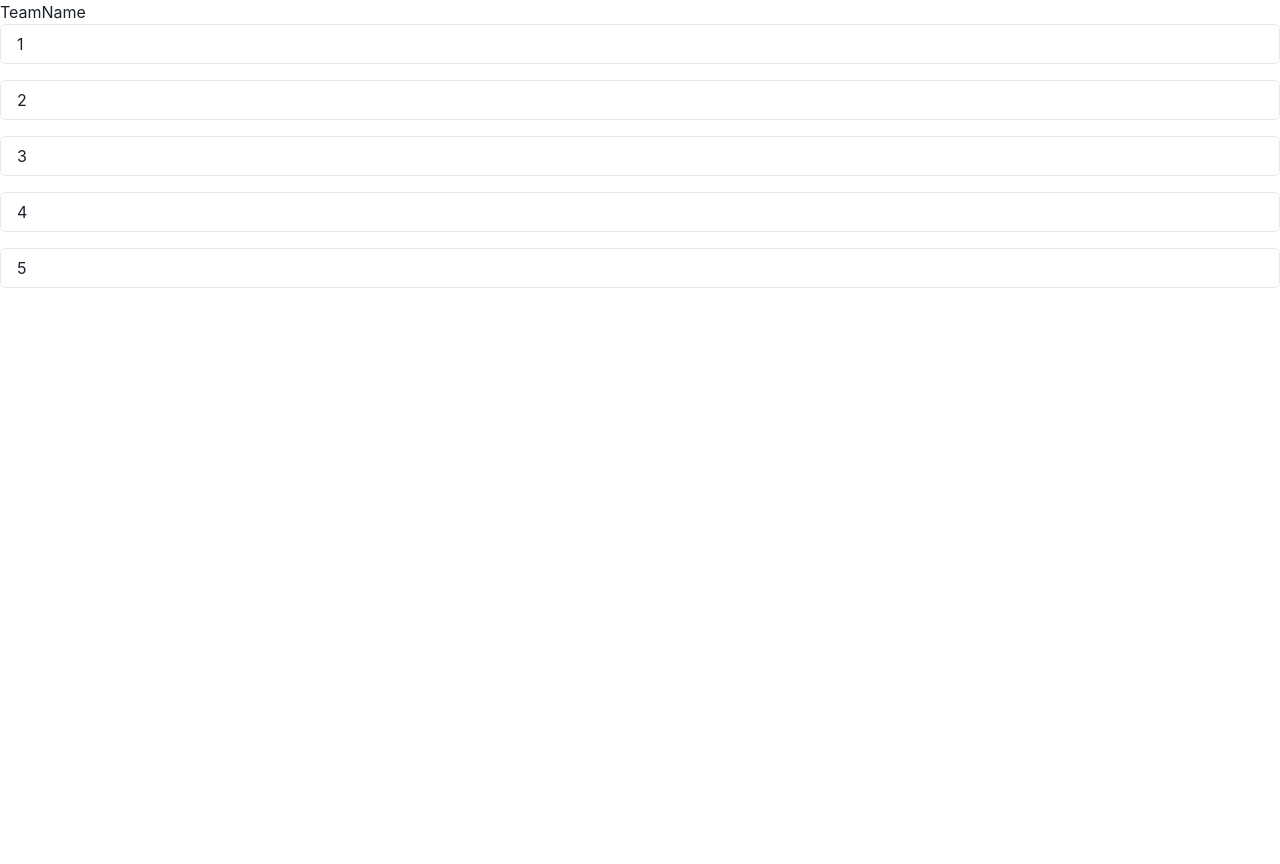
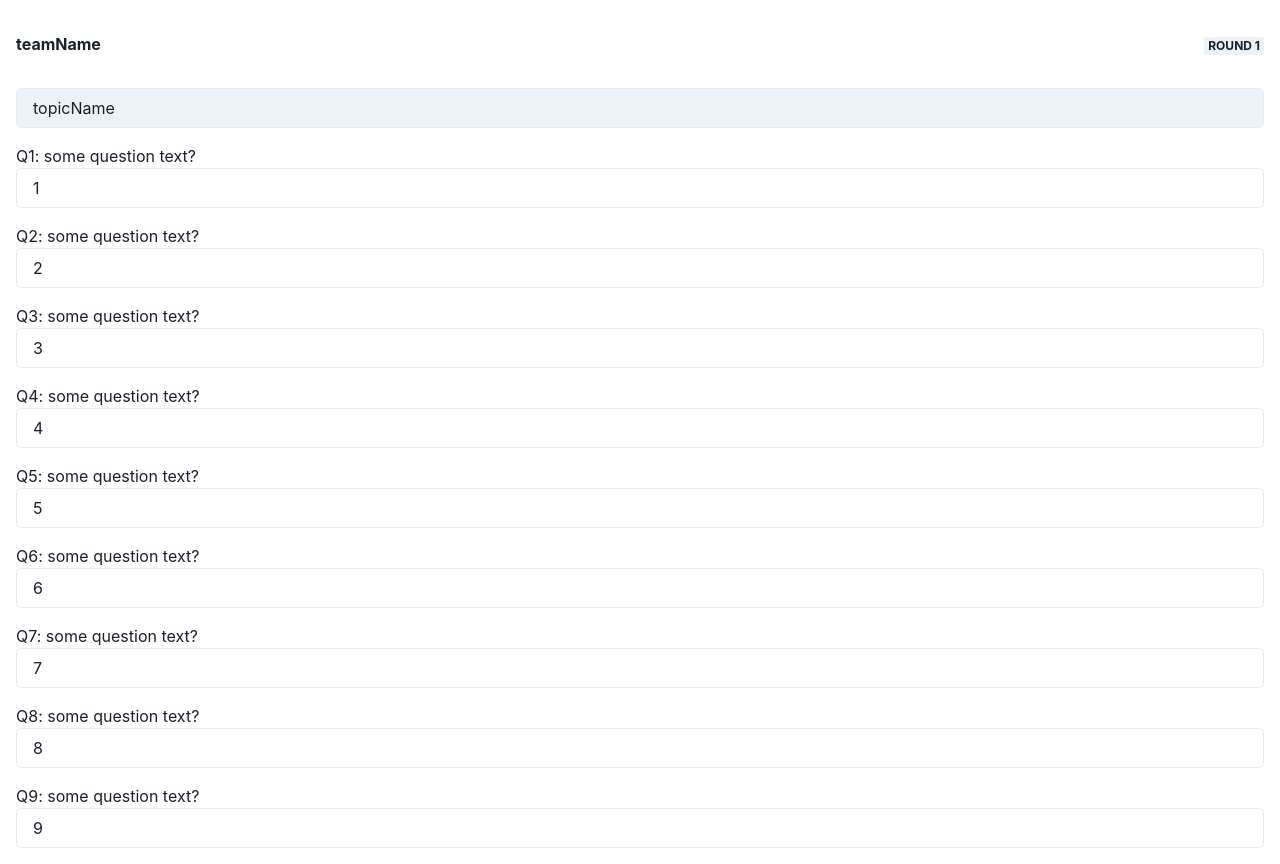
Before and after one commit to elijahmg/Pub-Quiz-App, a Next.js app: page /1/edit-overview in a window 1280 px wide. Before the commit the page ends 800 px from the top, so only its background shows below. Built offline with nearby package versions, Linux system fonts and the light colour scheme.

Commit message:
Feat/UI shit (#23)
* commit

* commit

* cr fixes

```diff
--- /dev/null
+++ b/components/headers/quiz-head.tsx
@@ -0,0 +1,46 @@
+import { Badge, Box, Flex, Input, Spacer, Text } from '@chakra-ui/react';
+
+interface QuizHeadProps {
+  teamName: string;
+  round: string;
+  topicName: string;
+}
+
+interface TopicProps {
+  topicName: string;
+}
+
+function Topic({ topicName }: TopicProps) {
+  return (
+    <Box pt={4} pb={4}>
+      <Input
+        backgroundColor={'#edf2f7'}
+        style={{ opacity: 1 }}
+        value={topicName}
+        disabled
+      />
+    </Box>
+  );
+}
+
+export default function QuizHead({
+  teamName,
+  round,
+  topicName
+}: QuizHeadProps) {
+  return (
+    <Box>
+      <Flex>
+        <Box pt={4} pb={4}>
+          <Text as="b">{teamName}</Text>
+        </Box>
+        <Spacer />
+        <Box pt={4} pb={4}>
+          <Badge>Round {round}</Badge>
+        </Box>
+      </Flex>
+
+      <Topic topicName={topicName} />
+    </Box>
+  );
+}
--- a/pages/[gameId]/edit-overview/index.tsx
+++ b/pages/[gameId]/edit-overview/index.tsx
@@ -1,7 +1,7 @@
-import { Input, Stack, Text } from '@chakra-ui/react';
-import { ChangeEvent } from 'react';
+import { Badge, Box, Flex, Input, Spacer, Stack, Text } from "@chakra-ui/react";
+import { ChangeEvent } from "react";
+import QuizHead from "../../../components/headers/quiz-head";
 
-const teamName = 'TeamName';
 const questions = [
   {
     number: 1,
@@ -23,6 +23,22 @@ const questions = [
     number: 5,
     answer: '5',
   },
+  {
+    number: 6,
+    answer: '6',
+  },
+  {
+    number: 7,
+    answer: '7',
+  },
+  {
+    number: 8,
+    answer: '8',
+  },
+  {
+    number: 9,
+    answer: '9',
+  },
 ];
 
 const handleChange = (e: ChangeEvent<HTMLInputElement>, index: number) => {
@@ -30,30 +46,41 @@ const handleChange = (e: ChangeEvent<HTMLInputElement>, index: number) => {
   console.log(questions);
 };
 
-function TeamName() {
-  return <Text>{teamName}</Text>;
-}
-
 function QuestionList() {
   return (
     <Stack spacing={4}>
       {questions.map((question, index) => (
-        <Input
-          key={index}
-          placeholder="Enter the answer"
-          defaultValue={question.answer}
-          onChange={(e) => handleChange(e, index)}
-        />
+        <Box key={index}>
+          <Text>Q{question.number}: some question text?</Text>
+          <Input
+            placeholder="Enter the answer"
+            defaultValue={question.answer}
+            onChange={(e) => handleChange(e, index)}
+          />
+        </Box>
       ))}
     </Stack>
   );
 }
 
+function Topic() {
+  return (
+    <Box pt={4} pb={4}>
+      <Input
+        backgroundColor={'#edf2f7'}
+        style={{ opacity: 1 }}
+        value="Topic name"
+        disabled
+      />
+    </Box>
+  );
+}
+
 export default function Page() {
   return (
-    <div>
-      <TeamName />
+    <Box p={4}>
+      <QuizHead teamName="teamName" round="1" topicName="topicName" />
       <QuestionList />
-    </div>
+    </Box>
   );
 }
--- a/styles/Home.module.css
+++ b/styles/Home.module.css
@@ -3,9 +3,8 @@
   flex-direction: column;
   justify-content: center;
   align-items: center;
-  padding: 2rem;
   min-height: 100vh;
-  max-width: 60%;
+  max-width: 90%;
   margin: 0 auto;
 }
 
```
